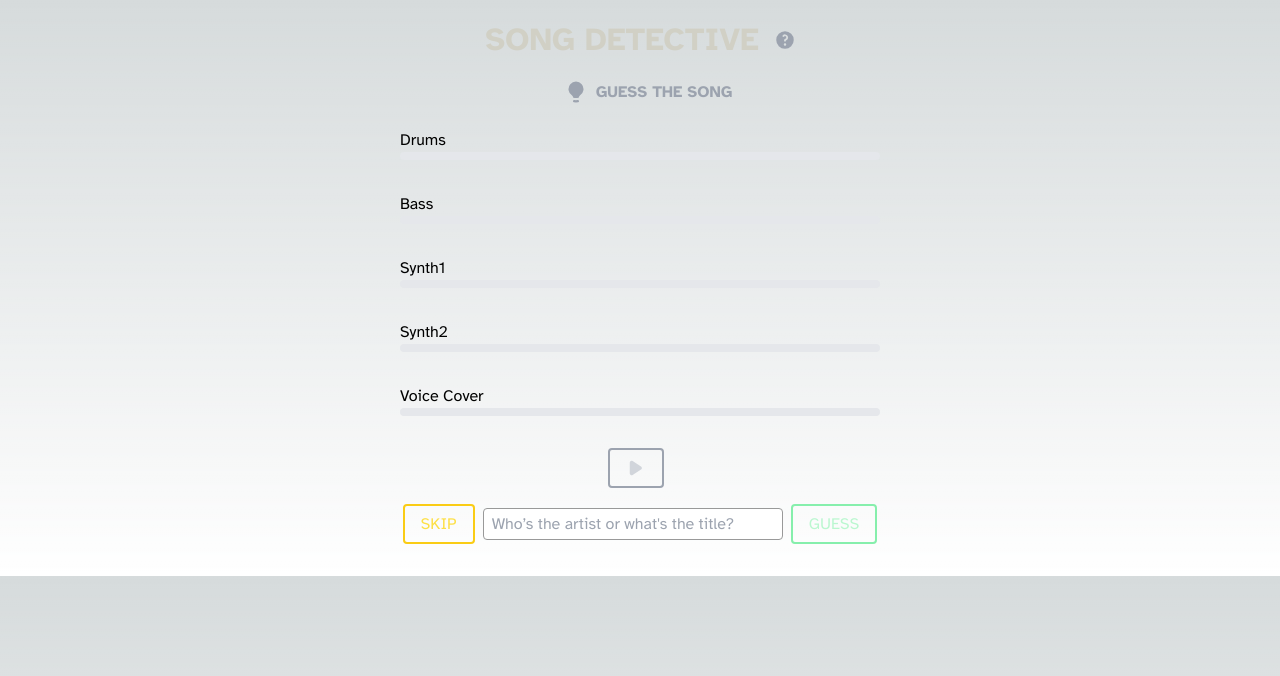
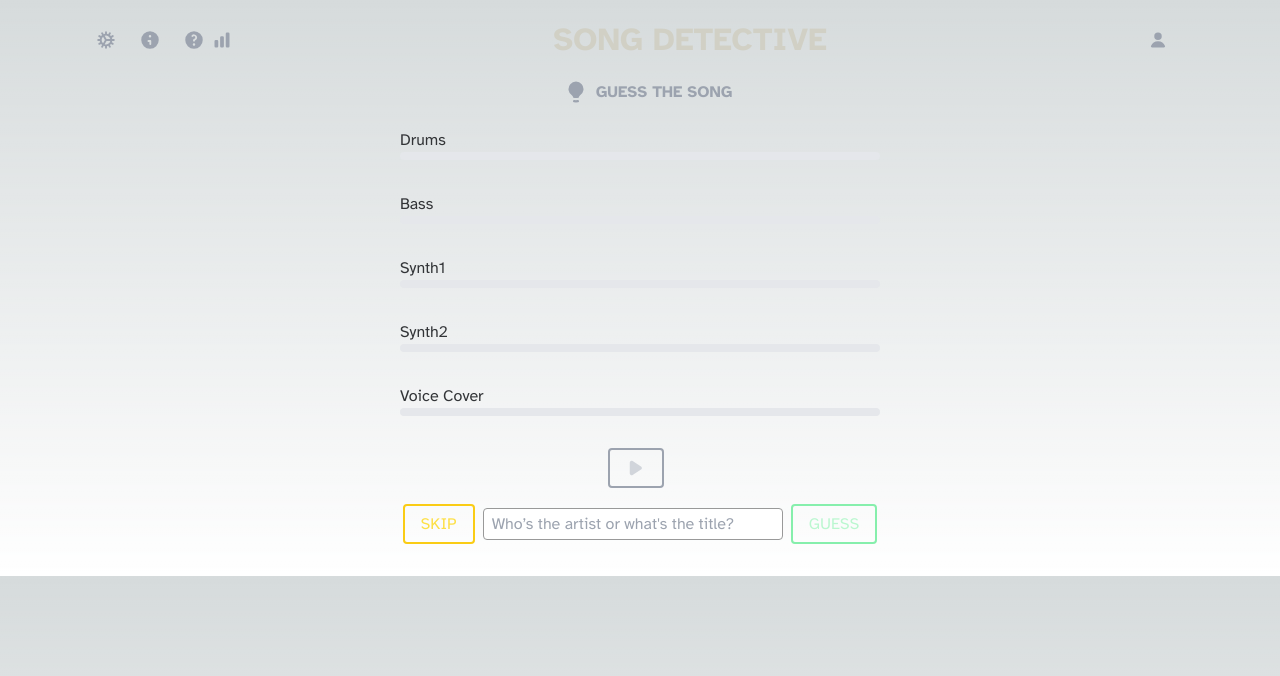
Before and after one commit to Exiledz5155/song-detective, a Next.js app in the folder web-app/: page / in a window 1280 px wide. Shown: the top 676 px of the page. Built offline with nearby package versions, Linux system fonts and the light colour scheme.

Commit message:
minor ui tweaks

```diff
--- a/web-app/src/app/globals.css
+++ b/web-app/src/app/globals.css
@@ -3,7 +3,7 @@
 @tailwind utilities;
 
 :root {
-  --foreground-rgb: 0, 0, 0;
+  --foreground-rgb: 50, 52, 55;
   --background-start-rgb: 214, 219, 220;
   --background-end-rgb: 255, 255, 255;
 }
@@ -11,8 +11,8 @@
 @media (prefers-color-scheme: dark) {
   :root {
     --foreground-rgb: 255, 255, 255;
-    --background-start-rgb: 0, 0, 0;
-    --background-end-rgb: 0, 0, 0;
+    --background-start-rgb: 50, 52, 55;
+    --background-end-rgb: 50, 52, 55;
   }
 }
 
--- a/web-app/src/components/StemItem/stemItem.tsx
+++ b/web-app/src/components/StemItem/stemItem.tsx
@@ -19,7 +19,7 @@ const StemItem: React.FC<Props> = ({ stemVal, active, paused, setPaused }) => {
       startTimeRef.current = Date.now() - elapsedTimeRef.current;
       interval = setInterval(() => {
         const timeDiff = Date.now() - startTimeRef.current;
-        newProgress = Math.min((timeDiff / 4_000) * 100, 100);
+        newProgress = Math.min((timeDiff / 15_000) * 100, 100);
         setProgress(newProgress);
       }, 100);
     } else if (active && paused) {
--- a/web-app/src/components/navbar/navbar.tsx
+++ b/web-app/src/components/navbar/navbar.tsx
@@ -1,14 +1,27 @@
-import { QuestionMarkCircleIcon } from "@heroicons/react/16/solid";
-import { AppBar, Toolbar, Typography, Button, Box } from "@mui/material";
+import {
+  QuestionMarkCircleIcon,
+  UserIcon,
+  CogIcon,
+  InformationCircleIcon,
+  ChartBarIcon,
+} from "@heroicons/react/16/solid";
 import Link from "next/link";
 
 const TopNavBar = () => (
   <nav className="bg-gray-1000 p-4">
-    <div className="container mx-auto flex justify-center items-center">
+    <div className="container mx-auto flex justify-between items-center">
+      <div className="flex items-center gap-2">
+        <CogIcon className="h-5 text-gray-400 hover:text-white cursor-pointer mr-4" />
+        <InformationCircleIcon className="h-5 text-gray-400 hover:text-white cursor-pointer mr-4" />
+        <QuestionMarkCircleIcon className="h-5 text-gray-400 hover:text-white cursor-pointer" />
+        <ChartBarIcon className="h-5 text-gray-400 hover:text-white cursor-pointer" />
+      </div>
       <div className="text-mainTextColor font-bold text-custom-size">
         <Link href="/">SONG DETECTIVE</Link>
       </div>
-      <QuestionMarkCircleIcon className="h-5 md:ml-4 text-gray-400 hover:text-white cursor-pointer" />
+      <div className="flex items-center">
+        <UserIcon className="h-5 text-gray-400 hover:text-white cursor-pointer mr-4" />
+      </div>
     </div>
   </nav>
 );
```
